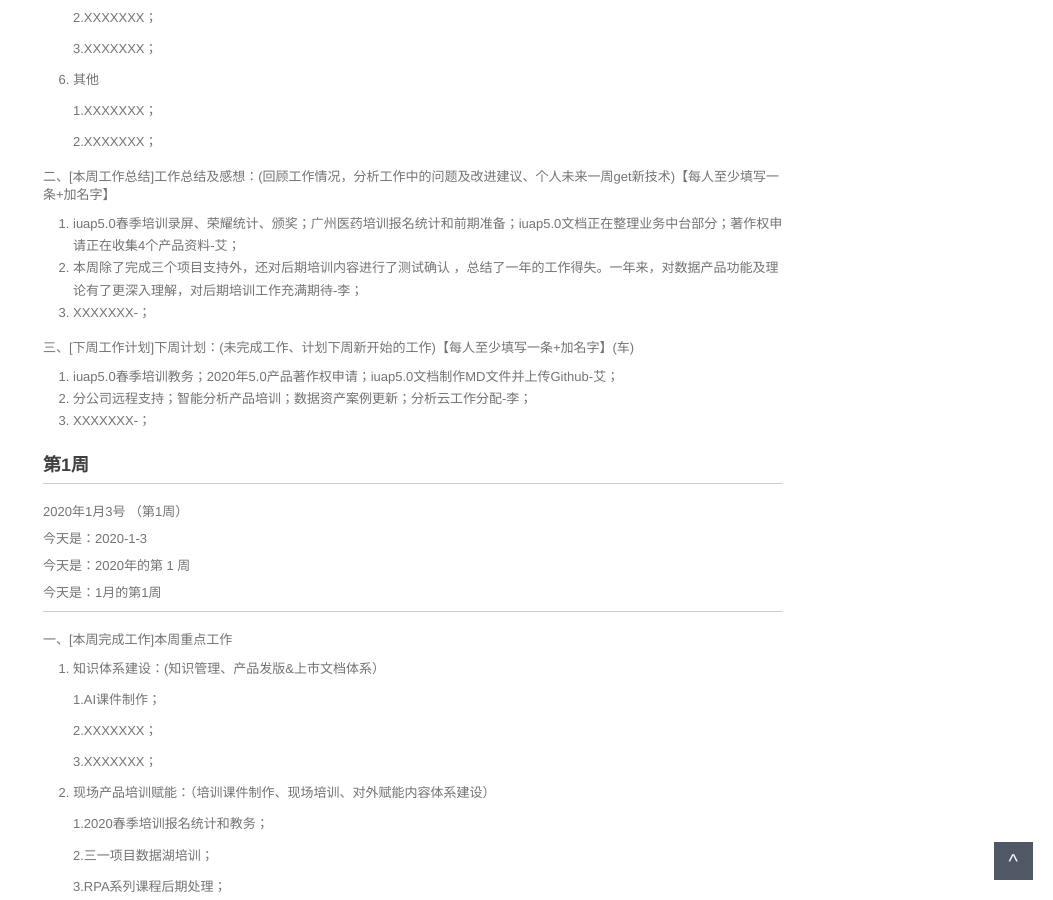
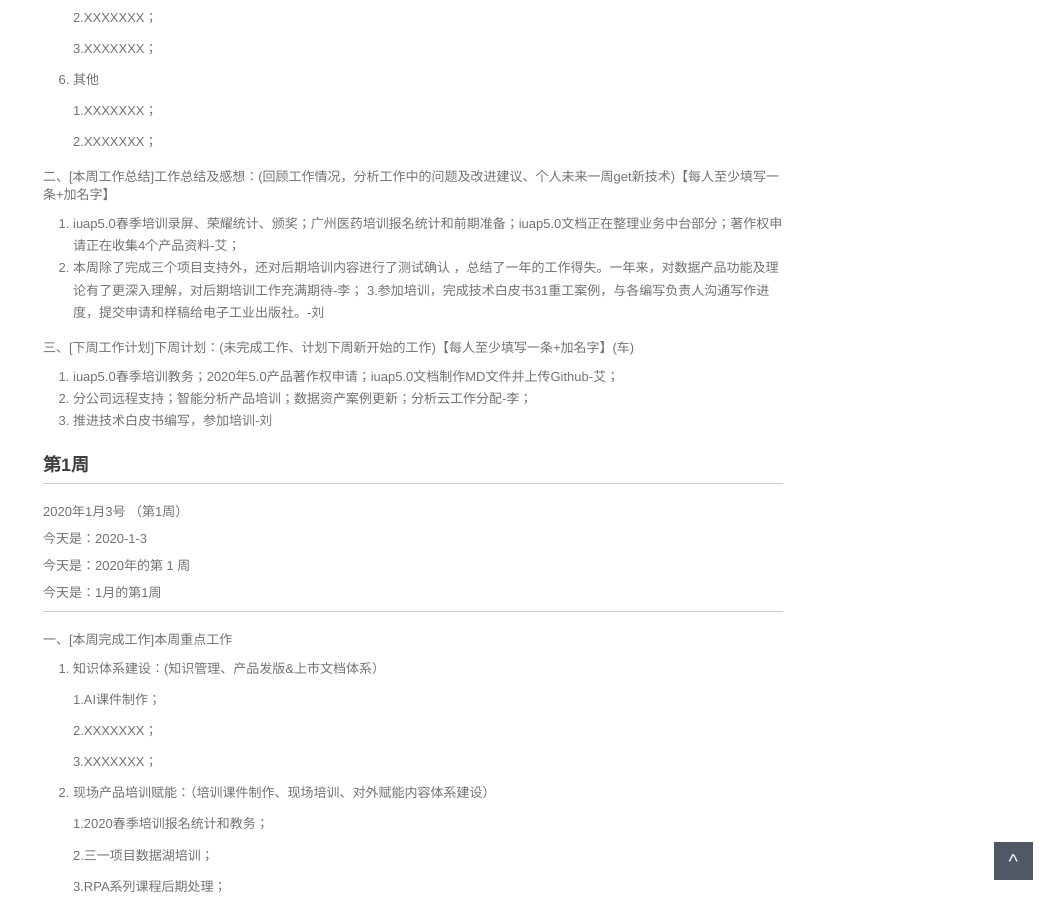
Before and after one commit to walllFlower/blog, a Jekyll site: the page built from _posts/2018-07-17-day_report_cxz.md, in a window 1280 px wide and 900 px high, scrolled down 1089 px. Shown: the whole window, without its empty margins (227-1280 px from the left). Built offline with Jekyll 4.4.1, drawn with Linux system fonts in a browser that asks for light colours; comment, search, counter and statistics services are not loaded.

Commit message:
Update 2018-07-17-day_report_cxz.md

```diff
--- a/_posts/2018-07-17-day_report_cxz.md
+++ b/_posts/2018-07-17-day_report_cxz.md
@@ -75,14 +75,13 @@ categories: 技术运营工作周报
 
 1. iuap5.0春季培训录屏、荣耀统计、颁奖；广州医药培训报名统计和前期准备；iuap5.0文档正在整理业务中台部分；著作权申请正在收集4个产品资料-艾；
 2. 本周除了完成三个项目支持外，还对后期培训内容进行了测试确认 ，总结了一年的工作得失。一年来，对数据产品功能及理论有了更深入理解，对后期培训工作充满期待-李；
-3. XXXXXXX-；
+3.参加培训，完成技术白皮书31重工案例，与各编写负责人沟通写作进度，提交申请和样稿给电子工业出版社。-刘
 
 三、[下周工作计划]下周计划：(未完成工作、计划下周新开始的工作)【每人至少填写一条+加名字】(车)
 
 1. iuap5.0春季培训教务；2020年5.0产品著作权申请；iuap5.0文档制作MD文件并上传Github-艾；
 2. 分公司远程支持；智能分析产品培训；数据资产案例更新；分析云工作分配-李；
-3. XXXXXXX-；
-
+3. 推进技术白皮书编写，参加培训-刘
 
 
 ###  第1周
```
